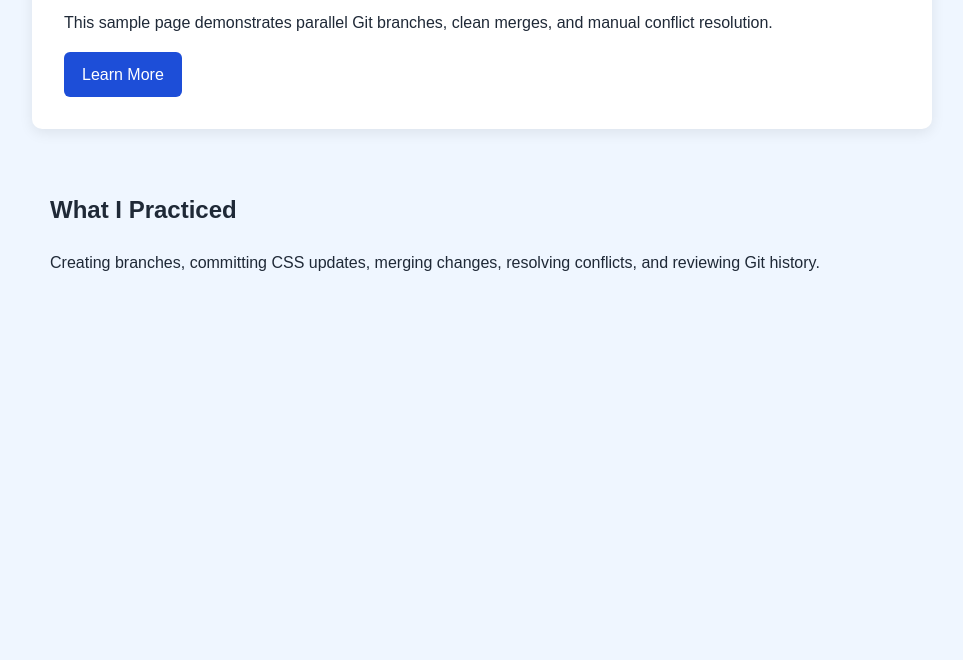
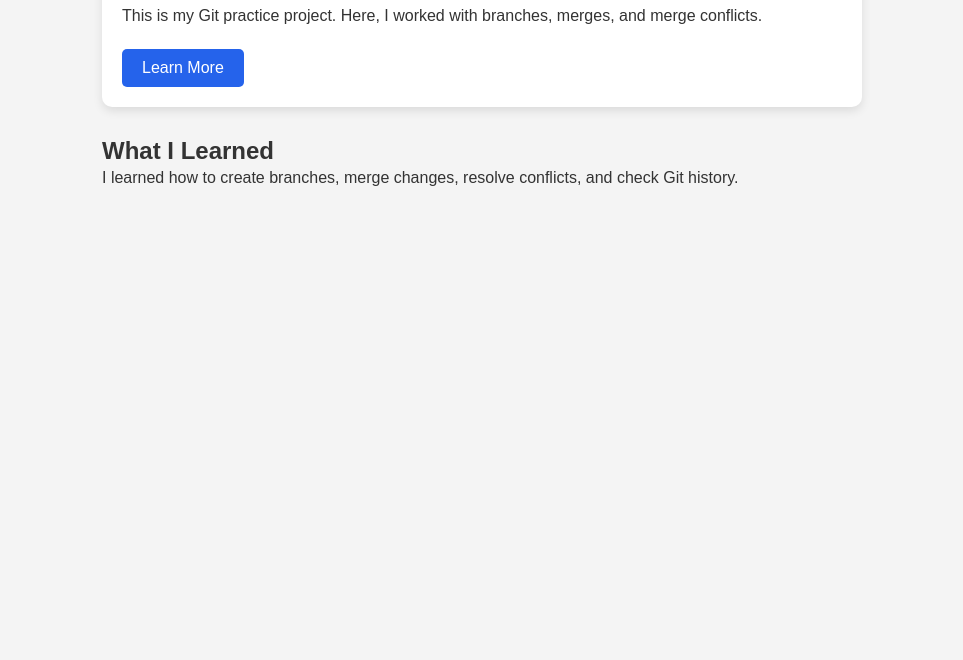
Before and after one commit to shaurovemon75/2023100000315_3_Gitlab, a plain HTML site: page index.html in a window 1280 px wide. Shown: the part 140-800 px from the top of the page, without its empty margins (158-1121 px from the left). Drawn offline with Linux system fonts and the light colour scheme.

Commit message:
Initial base commit

```diff
--- a/index.css
+++ b/index.css
@@ -1,42 +1,48 @@
+
 * {
+    margin: 0;
+    padding: 0;
     box-sizing: border-box;
 }
 
 body {
-  margin: 0;
     font-family: Arial, sans-serif;
-  background-color: #eff6ff;
-  color: #1f2937;
-  line-height: 1.6;
+    background-color: #f4f4f4;
+    color: #333;
 }
 
 .container {
-  width: min(90%, 900px);
+    max-width: 800px;
     margin: 60px auto;
+    padding: 20px;
 }
 
 .card {
-  background: #ffffff;
-  padding: 32px;
+    background-color: white;
+    padding: 20px;
     border-radius: 10px;
-  box-shadow: 0 4px 14px rgba(0, 0, 0, 0.08);
+    box-shadow: 0 4px 10px rgba(0, 0, 0, 0.1);
 }
 
 h1 {
-  margin-top: 0;
-  color: #1d4ed8;
+    color: #2563eb;
+    margin-bottom: 15px;
+}
+
+p {
+    margin-bottom: 20px;
+    line-height: 1.6;
 }
 
 .button {
     display: inline-block;
-  padding: 10px 18px;
-  background-color: #1d4ed8;
-  color: #ffffff;
+    background-color: #2563eb;
+    color: white;
+    padding: 10px 20px;
     text-decoration: none;
-  border-radius: 6px;
+    border-radius: 5px;
 }
 
 .details {
-  margin-top: 24px;
-  padding: 18px;
+    margin-top: 30px;
 }
--- a/index.html
+++ b/index.html
@@ -1,22 +1,36 @@
+
 <!DOCTYPE html>
 <html lang="en">
 <head>
     <meta charset="UTF-8">
     <meta name="viewport" content="width=device-width, initial-scale=1.0">
-  <title>Git Branching Practice</title>
+    <title>Git Practice</title>
     <link rel="stylesheet" href="index.css">
 </head>
 <body>
+
     <main class="container">
+
         <section class="card">
             <h1>Git Branching Practice</h1>
-      <p>This sample page demonstrates parallel Git branches, clean merges, and manual conflict resolution.</p>
+
+            <p>
+                This is my Git practice project. Here, I worked with
+                branches, merges, and merge conflicts.
+            </p>
+
             <a class="button" href="#details">Learn More</a>
         </section>
+
         <section id="details" class="details">
-      <h2>What I Practiced</h2>
-      <p>Creating branches, committing CSS updates, merging changes, resolving conflicts, and reviewing Git history.</p>
+            <h2>What I Learned</h2>
+            <p>
+                I learned how to create branches, merge changes,
+                resolve conflicts, and check Git history.
+            </p>
         </section>
+
     </main>
+
 </body>
 </html>
```
Lines whose indentation alone changed are shown as unchanged.
